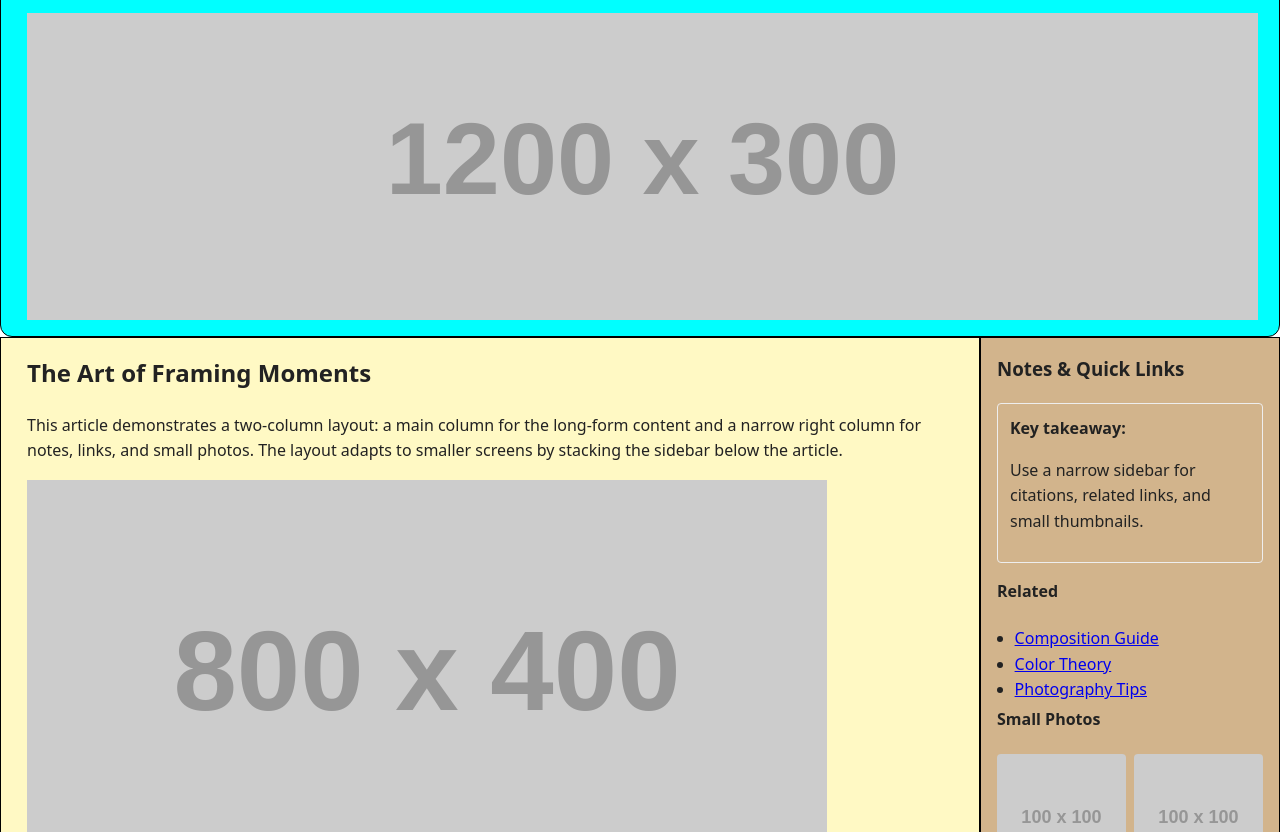
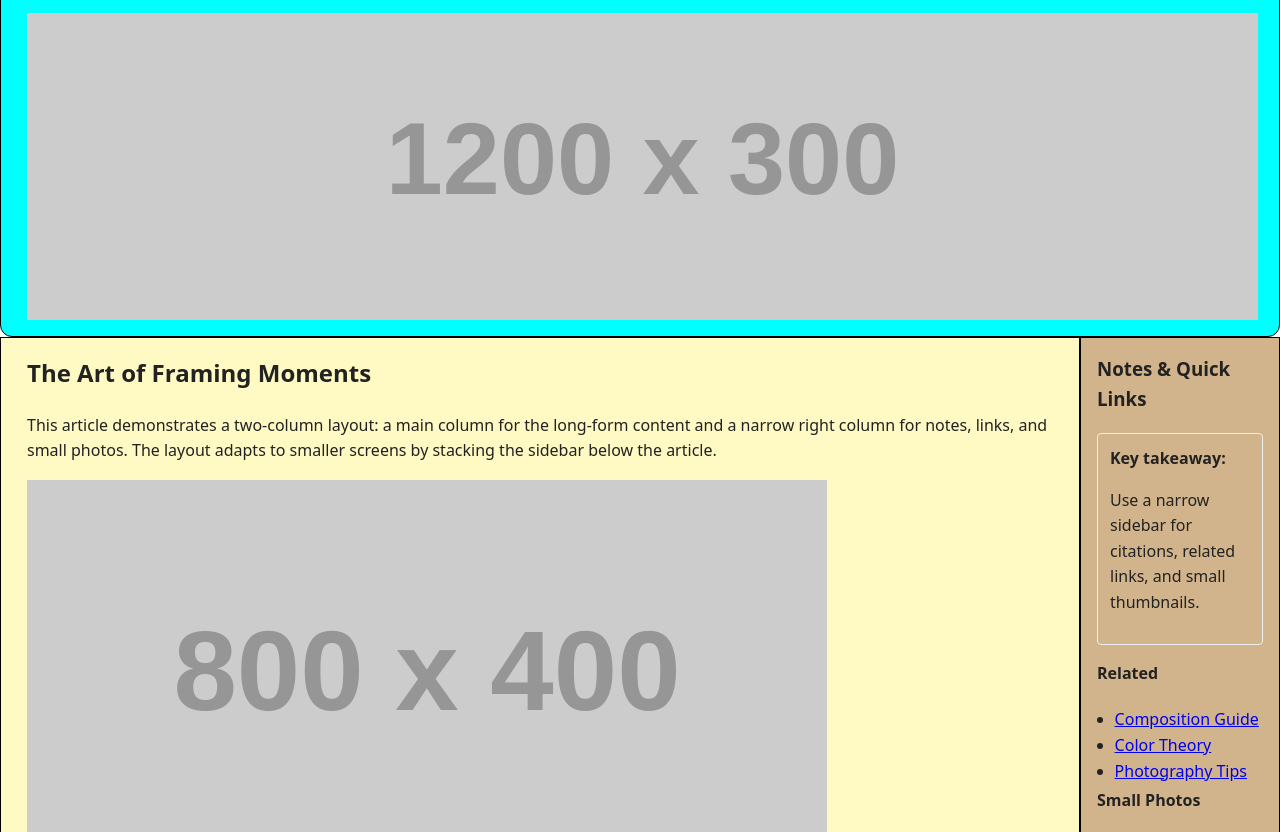
Before and after one commit to dnkww/my-test-web, a plain HTML site: page index.html in a window 1280 px wide. Shown: the part 80-912 px from the top of the page. Drawn offline with Linux system fonts and the light colour scheme; placeholder pictures from the web are drawn by us.

Commit message:
Add files via upload

```diff
--- a/styles.css
+++ b/styles.css
@@ -9,7 +9,7 @@ img { max-width: 100%; height: auto; display: block; }
 .subtitle { margin: 0 0 1rem; color: #555; }
 .hero { width: 100%; height: auto; border-radius: 0; overflow: hidden; }
 
-.container { width: 100%; margin: 0; padding: 0; display: grid; grid-template-columns: minmax(0, 1fr) 300px; gap: 0; align-items: start; }
+.container { width: 100%; margin: 0; padding: 0; display: grid; grid-template-columns: minmax(0, 1fr) 200px; gap: 0; align-items: start; }
 
 .content { min-width: 0; background: #fff9c4; padding: 1rem 1rem 1rem 26px; border: 1px solid #000; border-radius: 0; }
 .content h2 { margin-top: 0; }
@@ -18,7 +18,7 @@ img { max-width: 100%; height: auto; display: block; }
 .content p { margin: .75rem 0; }
 .float-right { float: right; margin-left: 1rem; width: 240px; }
 
-.sidebar { width: 300px; min-width: 300px; max-width: 300px; background: tan; padding: 1rem; border: 1px solid #000; border-radius: 0; }
+.sidebar { width: 200px; min-width: 200px; max-width: 200px; background: tan; padding: 1rem; border: 1px solid #000; border-radius: 0; }
 .sidebar h3, .sidebar h4 { margin-top: 0; }
 .sidebar .note { background: tan; padding: .75rem; border: 1px solid #eee; border-radius: 4px; margin-bottom: 1rem; }
 .sidebar .links ul { padding-left: 1.1rem; margin: .25rem 0; }
```
